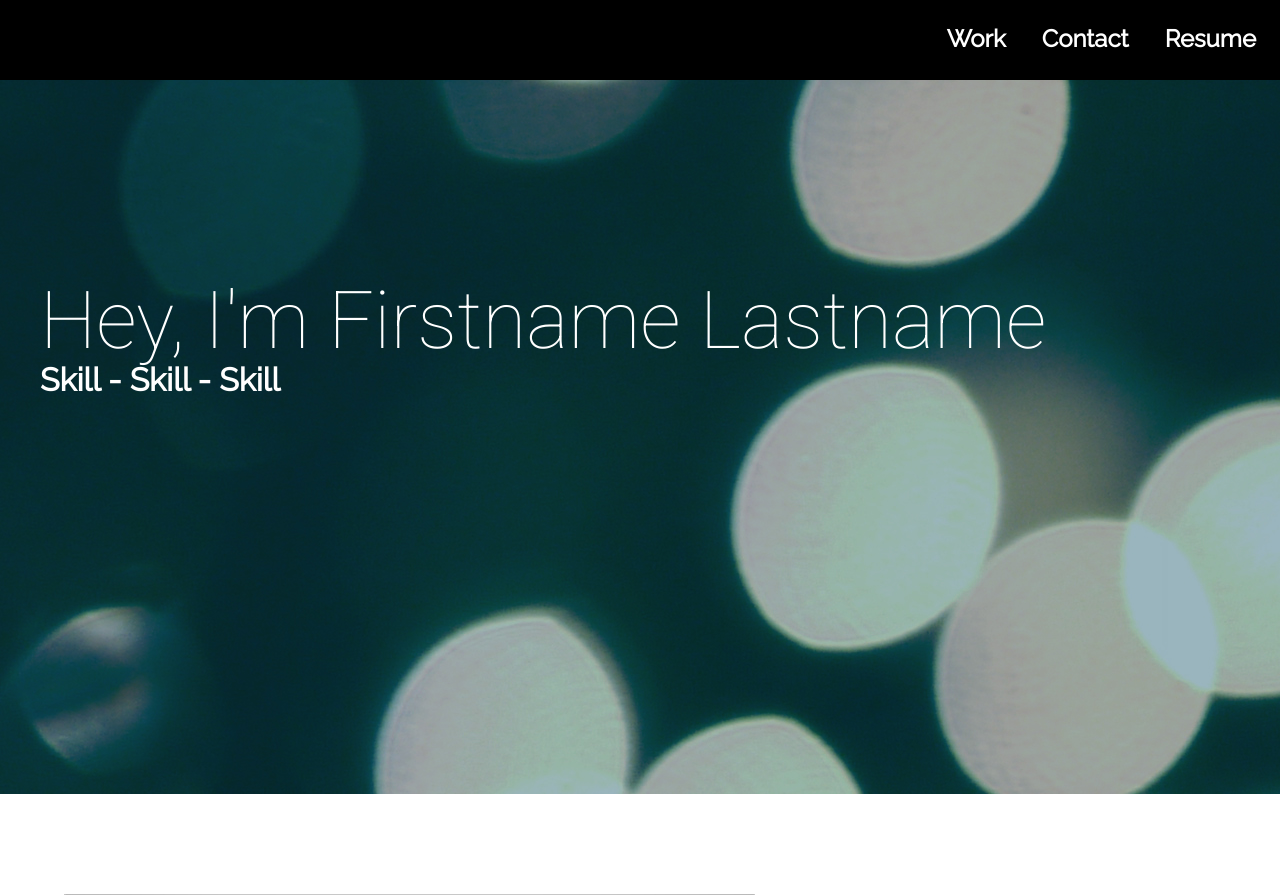
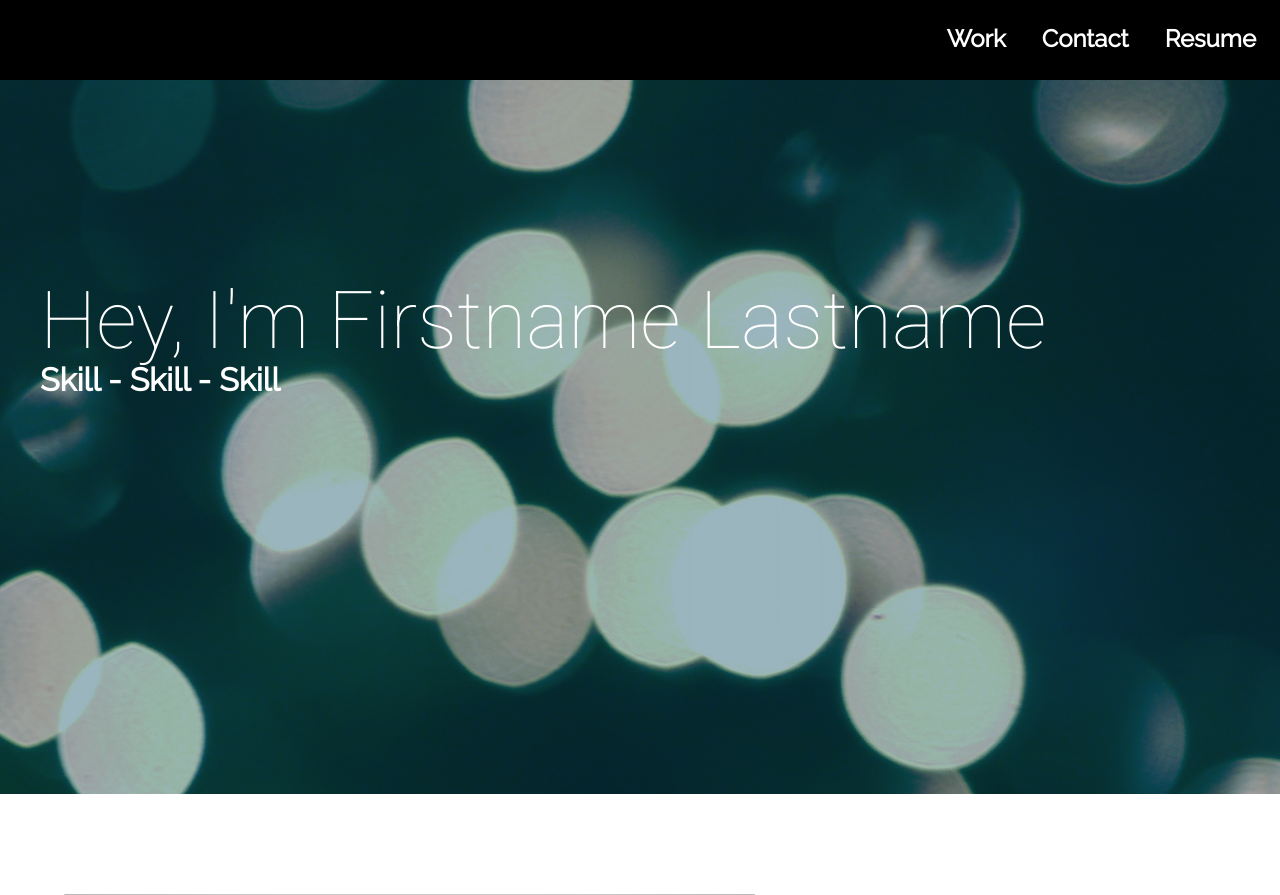
Before and after one commit to mellolikejello/Career-Skills-Group-Two, a PHP site: page / in a window 1280 px wide. Shown: the top 895 px of the page. Run offline with PHP 8.4, Linux system fonts and the light colour scheme.

Commit message:
adjust top view image

```diff
--- a/style/style.css
+++ b/style/style.css
@@ -42,6 +42,7 @@ header li {
 #welcome-view {
 	background-color: #000;
 	background-image: url("../Images/topPhoto.jpg");
+	background-size: auto 175%;
 	color: white;
 	height: 95vh;
 	width: 100%;
```
